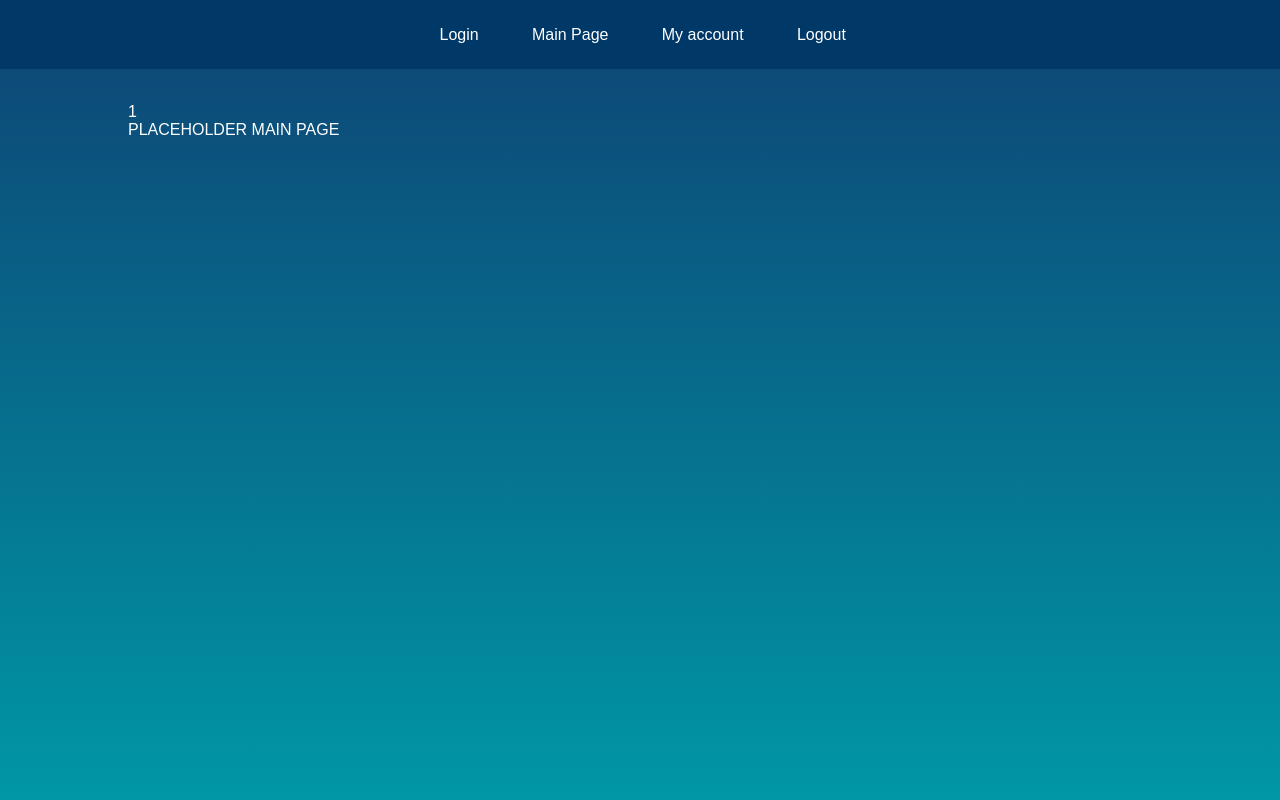
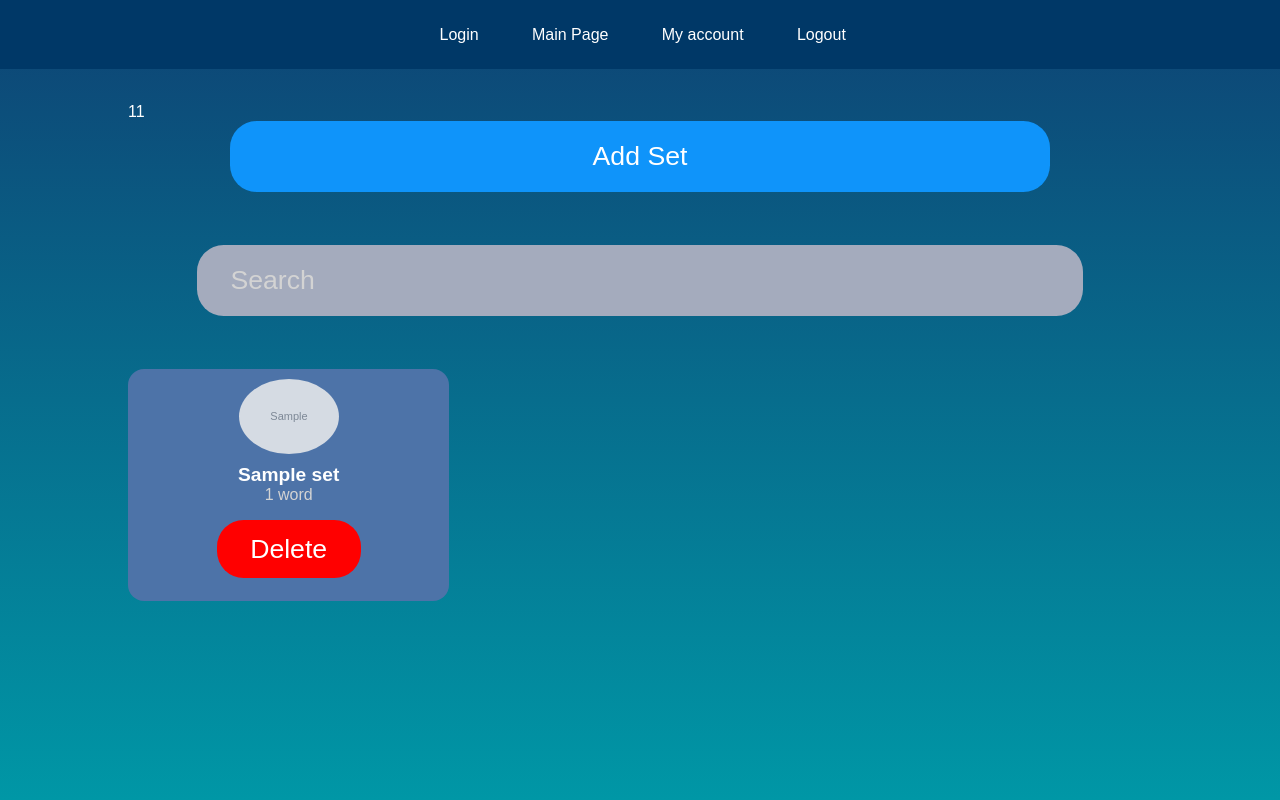
Before and after one commit to Fifif17/wdpai, a PHP site: template includes/views/mainPage.php in a window 1280 px wide. Run offline with PHP 8.4, Linux system fonts and the light colour scheme; the visitor is signed in with stand-in values (Sample User, id 1); the template is opened without the code that fills it: most values are stand-ins (such as "Sample title", 1, 10 or a date in 2020); grey boxes marked "Sample" are stand-in pictures.

Commit message:
sets display

```diff
--- a/Routing.php
+++ b/Routing.php
@@ -3,6 +3,7 @@
 require_once 'src/controllers/DefaultController.php';
 require_once 'src/controllers/SecurityController.php';
 require_once 'src/controllers/ProjectController.php';
+require_once 'src/controllers/SetController.php';
 
 class Routing {
     public static $routes;
--- a/includes/css/style.css
+++ b/includes/css/style.css
@@ -8,6 +8,8 @@
     --inputBGColor: #A4ABBD;
 
     --buttonColor: #0F94FA;
+
+    --setBGColor: #4D73A8;
 }
 
 html,
@@ -110,3 +112,70 @@ a:hover {
     box-shadow: 0 0 0.2em red;
     outline: none;
 }
+
+.setContainer {
+    display: flex;
+    flex-wrap: wrap;
+    justify-content: space-between;
+    gap: 20px;
+}
+
+.wordSet {
+    background-color: var(--setBGColor);
+    border: none;
+    border-radius: 1em;
+    padding: 10px;
+    flex: 0 0 calc(33.333% - 20px);
+    box-sizing: border-box;
+    display: flex;
+    flex-direction: column;
+    align-items: center;
+    text-align: center;
+}
+
+.wordSet img {
+    max-width: 100px;
+    border-radius: 50%;
+    margin-bottom: 10px;
+}
+
+.wordSet h1 {
+    margin: 0;
+    font-size: 1.2em;
+}
+
+.wordSet span {
+    color: var(--secondaryColor);
+}
+
+.searchBar,
+.addSet {
+    align-items: center;
+    text-align: center;
+    margin-bottom: 5vh;;
+}
+
+.delSet {
+    margin-top: 1em;
+    display: flex;
+    justify-content: space-between;
+    align-items: center;
+}
+
+button.Delete {
+    background-color: red;
+    padding: 10pt 25pt;
+    border: none;
+    border-radius: 1em;
+    cursor: pointer;
+    font-size: 20pt;
+    width: auto;
+    text-align: center;
+}
+
+
+@media (max-width: 960px) {
+    .wordSet {
+        flex: 0 0 100%;
+    }
+}
--- /dev/null
+++ b/includes/js/search.js
@@ -0,0 +1,20 @@
+function searchSets() {
+    var input, filter;
+    input = document.getElementById('searchbar');
+    filter = input.value.toLowerCase();
+
+    fetch('searchSets',  {
+        method: 'POST',
+        headers: {
+            'Content-Type': 'application/x-www-form-urlencoded',
+        },
+        body: 'filter=' + encodeURIComponent(filter),
+    })
+    .then(response => response.text())
+    .then(data => {
+        document.querySelector('.setContainer').innerHTML = data;
+    })
+    .catch(error => {
+        console.error('Error fetching search results:', error);
+    });
+}
--- /dev/null
+++ b/includes/js/setHistory.js
@@ -0,0 +1,28 @@
+document.addEventListener('DOMContentLoaded', function () {
+    var sets = document.querySelectorAll('.wordSet');
+
+    sets.forEach(function (set) {
+        set.addEventListener('click', function () {
+            var set_id = this.querySelector('#set_id').innerText;
+
+            fetch('insertUserHistory', {
+                method: 'POST',
+                headers: {
+                    'Content-Type': 'application/x-www-form-urlencoded',
+                },
+                body: 'uid=' + encodeURIComponent(uid) + '&set_id=' + encodeURIComponent(set_id),
+            })
+            .then(response => response.json())
+            .then(data => {
+                if (data.success) {
+                    console.log('History inserted successfully!');
+                } else {
+                    console.log('Error: ' + data.error);
+                }
+            })
+            .catch(error => {
+                console.error('Fetch error:', error);
+            });
+        });
+    });
+});
--- a/includes/views/mainPage.php
+++ b/includes/views/mainPage.php
@@ -3,25 +3,61 @@ session_start();
 
 include_once("includes/visualComponents/beforeContent.php");
 
-$db = new Database();
-$stmt = $db->connect()->prepare('SELECT * FROM users');
-$stmt->execute();
+// $db = new Database();
+// $stmt = $db->connect()->prepare('SELECT * FROM users');
+// $stmt->execute();
 
-$val = $stmt->fetchAll();
+// $val = $stmt->fetchAll();
 
 // print_r($val);
 
 if (isset($_SESSION['uid'])) {
     echo $_SESSION['uid'];
 }
+if (isset($_SESSION['admin'])) {
+    echo $_SESSION['admin'];
+}
+?>
 
+<script type="text/javascript" src="includes/js/setHistory.js" defer></script>
+<script type="text/javascript" src="includes/js/search.js" defer></script>
+
+
+<?php
+if (isset($_SESSION['admin'])) {
+    echo "<div class='addSet'>";
+    echo "<button>Add Set</button>";
+    echo "</div>";
+}
 ?>
+
+<div class="searchBar">
+    <input id="searchbar" placeholder="Search" oninput="searchSets()">
+</div>
 
 
 
-<div>
-    <span>PLACEHOLDER MAIN PAGE</span>
+<div class="setContainer">
+    <!-- <?php var_dump($sets)?> -->
+    <?php foreach ($sets as $set) : ?>
+        <div class="wordSet">
+            <span id="set_id" hidden><?= $set->getId(); ?></span>
+            <img src="<?= $set->getImage(); ?>">
+            <h1><?= $set->getName(); ?></h1>
+            <span><?= $set->getWordCount() ?> <?= ($set->getWordCount() > 1) ? 'words' : 'word' ?></span>
+            <?php if (isset($_SESSION['admin'])) : ?>
+                <div class="delSet">
+                    <button class="Delete">Delete</button>
+                </div>
+            <?php endif; ?>
+        </div>
+    <?php endforeach; ?>
 </div>
+
+
+<script>
+    var uid = <?php echo json_encode($_SESSION['uid']); ?>;
+</script>
 
 
 <?php
--- a/index.php
+++ b/index.php
@@ -6,11 +6,13 @@ $path = trim($_SERVER['REQUEST_URI'], '/');
 $path = parse_url($path, PHP_URL_PATH);
 
 Routing::get('', 'DefaultController');
-Routing::get('mainPage', 'DefaultController');
-Routing::get('myAccount', 'DefaultController');
+Routing::get('mainPage', 'SetController');
+Routing::get('myAccount', 'SetController');
 Routing::get('register', 'SecurityController');
 Routing::get('login', 'SecurityController');
 Routing::get('logout', 'SecurityController');
 Routing::get('addProject', 'ProjectController');
+Routing::get('insertUserHistory', 'SetController');
+Routing::get('searchSets', 'SetController');
 
 Routing::run($path);
--- a/src/controllers/AppController.php
+++ b/src/controllers/AppController.php
@@ -25,6 +25,12 @@ class AppController {
     }
 
 
+    protected function isAdmin() : bool {
+        session_start();
+        return isset($_SESSION['admin']);
+    }
+
+
     protected function render(string $template = null, array $variables = []) {
         $templatePath = 'includes/views/'.$template.'.php';
         $output = 'File not found!';
```
Also changed, not shown: includes/views/myAccount.php (+19 -4 lines), src/controllers/SecurityController.php (+7 -1 lines), src/controllers/SetController.php (added, +82 -0 lines), src/models/Set.php (+32 -4 lines), src/models/Word.php (added, +34 -0 lines), src/repository/SetRepository.php (added, +137 -0 lines), src/repository/UserRepository.php (+11 -2 lines).
